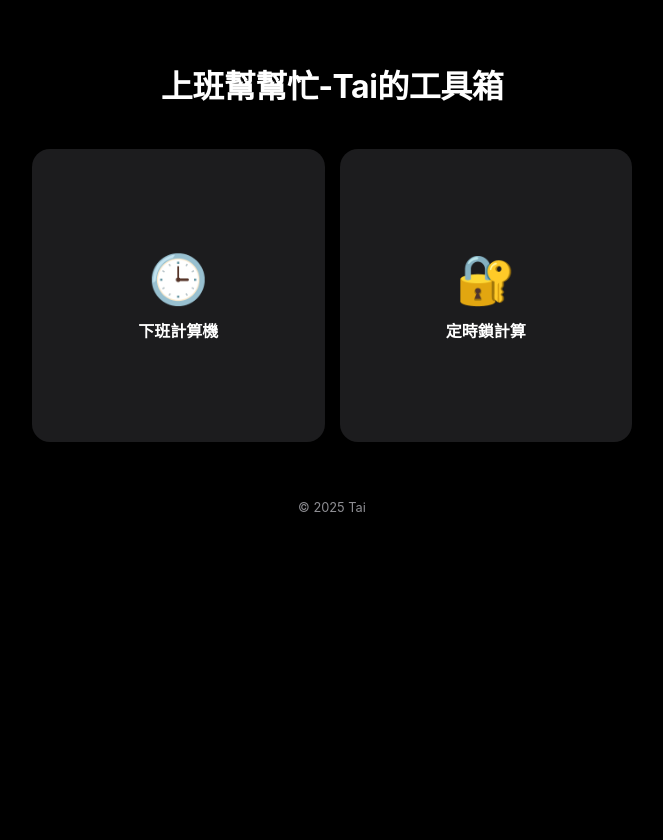
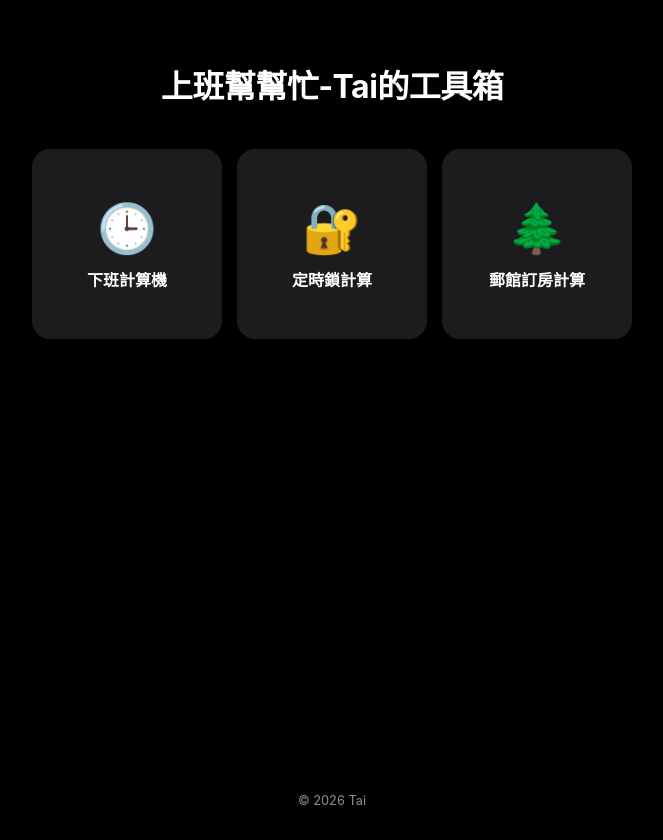
Before and after one commit to titan816/titan816.github.io, a plain HTML site: page index.html in a window 1280 px wide. Shown: the whole page, without its empty margins (308-971 px from the left). Drawn offline with Linux system fonts and the light colour scheme.

Commit message:
加入郵館訂房計算功能

```diff
--- a/index.html
+++ b/index.html
@@ -13,6 +13,7 @@
             --text-sub: #8e8e93;
             --accent-blue: #0a84ff;
             --accent-orange: #ff9f0a;
+            --accent-green: #34c759;
         }
 
         body {
@@ -32,6 +33,7 @@
             font-size: 2rem;
             margin-bottom: 2rem;
             letter-spacing: -0.5px;
+            text-align: center;
         }
 
         .grid-container {
@@ -78,7 +80,8 @@
         }
 
         .footer {
-            margin-top: 3rem;
+            margin-top: auto;
+            padding: 2rem 0;
             color: var(--text-sub);
             font-size: 0.8rem;
         }
@@ -98,9 +101,14 @@
             <div class="icon">🔐</div>
             <div class="card-title">定時鎖計算</div>
         </a>
+
+        <a href="https://titan816.github.io/post-room/" class="card">
+            <div class="icon">🌲</div>
+            <div class="card-title">郵館訂房計算</div>
+        </a>
     </div>
 
-    <div class="footer">© 2025 Tai</div>
+    <div class="footer">© 2026 Tai</div>
 
 </body>
 </html>
```
